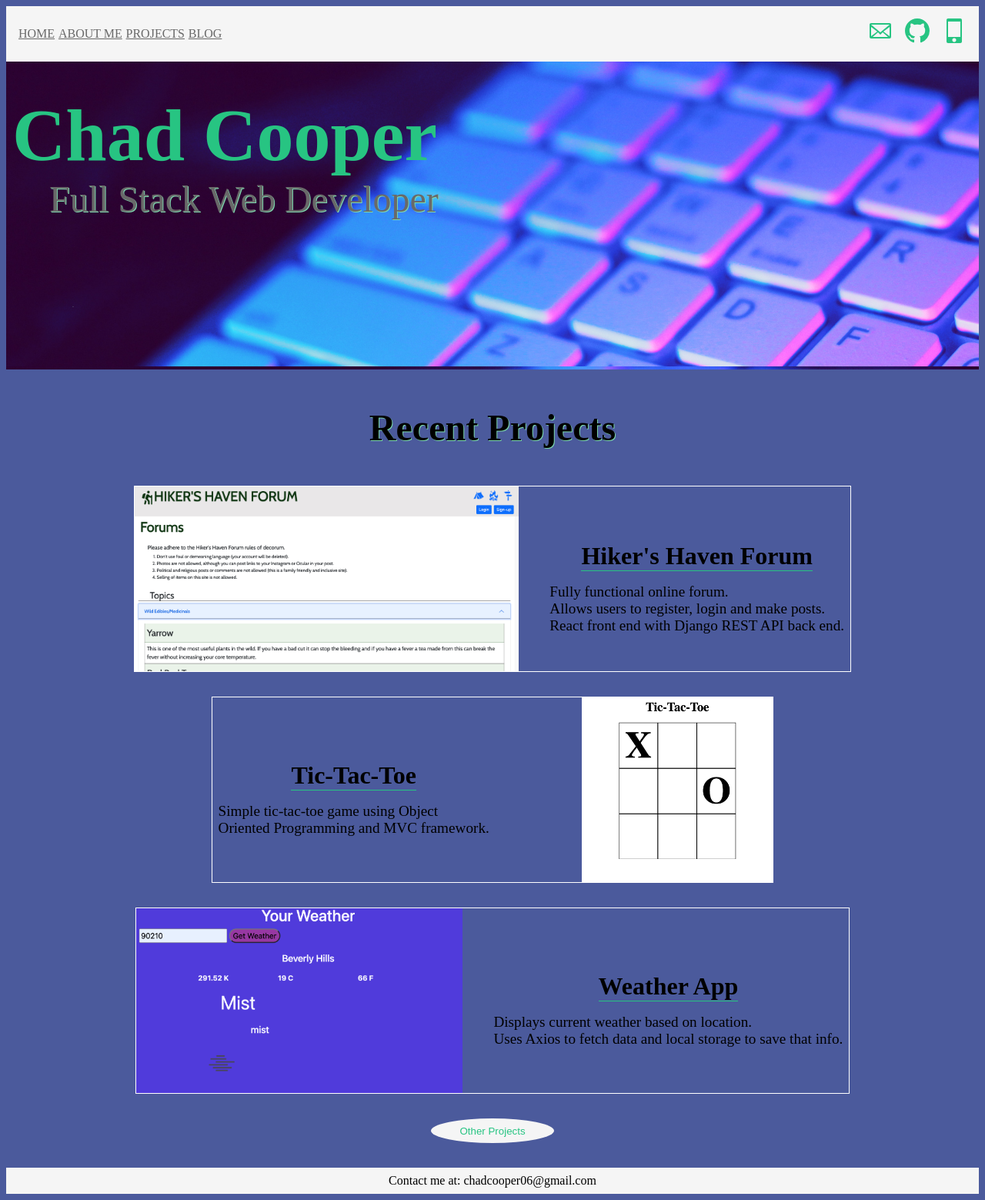
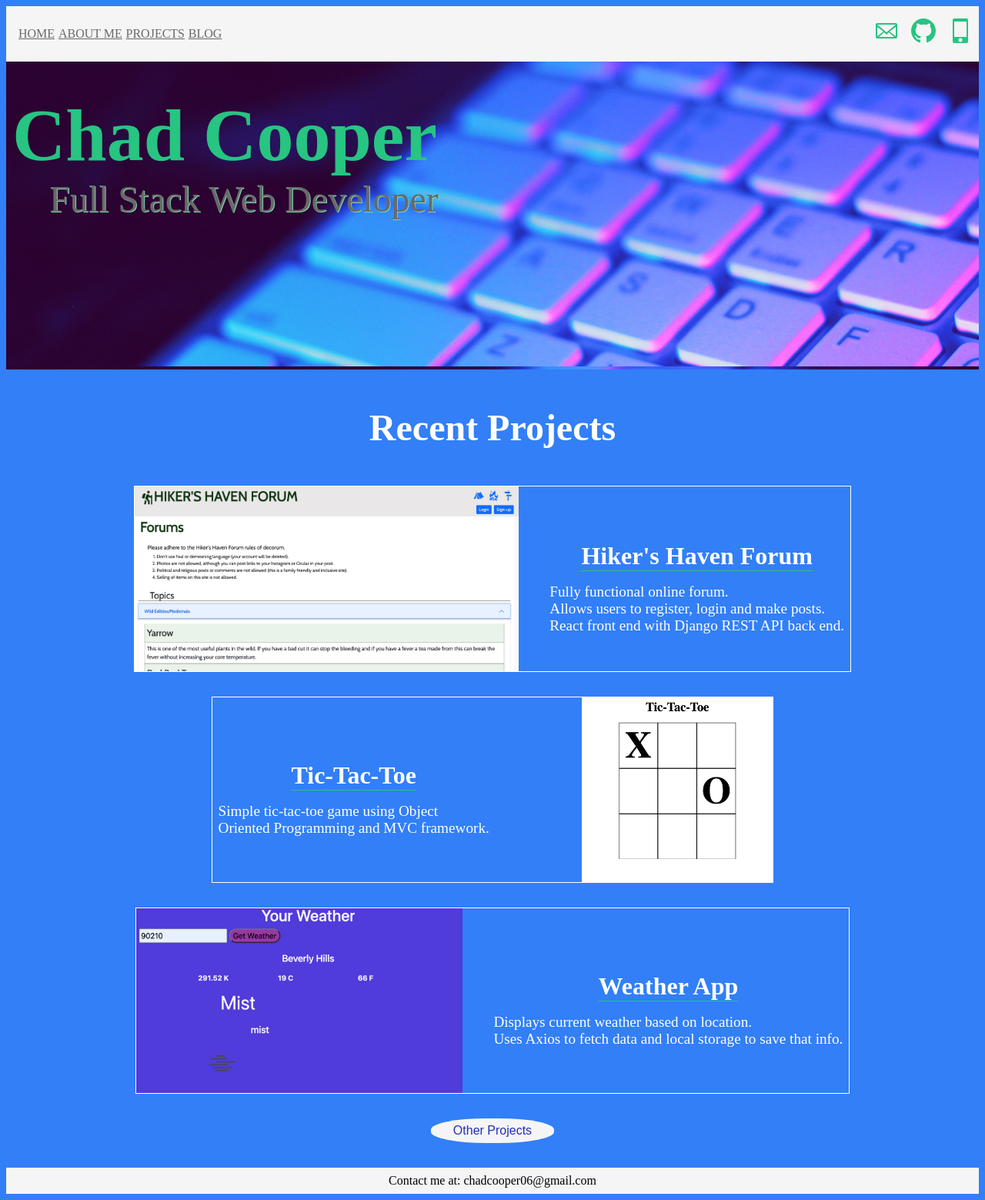
Before and after one commit to ChadCooper06/portfolio, a React (Create React App) app: page / in a window 1280 px wide. Shown: the whole page at 77% size. Built offline with nearby package versions, Linux system fonts and the light colour scheme.

Commit message:
Adjusted CSS and adding photo

```diff
--- a/src/App.css
+++ b/src/App.css
@@ -1,6 +1,6 @@
 
 html {
-  background-color: rgb(75, 90, 156);
+  background-color: #327FF7;
 }
 .footer {
   background-color: whitesmoke;
@@ -13,25 +13,36 @@ html {
   display: flex;
   justify-content: space-between;
   align-items: center;
-  padding: 1rem;
+  padding: .5rem;
   gap: .3rem;
   background-color: whitesmoke;
 }
 .links {
   display: inline-flex;
   gap: .3rem;
+  padding: .5rem;
 }
 .nav-link {
   color: dimgrey;
 }
+.nav-link:hover {
+  color: #232FB6;
+}
 .icon {
   color: #27C482;
+  padding: .5rem 0rem;
+}
+.icon:hover {
+  font-size: 120%;
+  padding: 0rem;
 }
 .homePageContainer {
   display: flex;
   flex-flow: wrap;
   justify-content: left;
   align-items: center;
+  width: 100%;
+  height: 100%;
 }
 .homeLeft {
   display: block;
@@ -75,7 +86,8 @@ html {
   justify-content: center;
   align-items: center;
   font-size: 3rem;
-  text-shadow: 1px 1px #7CD8AE;
+  color: white;
+  text-shadow: 1px 1px #327FF7;
 }
 .belowTheFold {
   display: flex;
@@ -106,6 +118,7 @@ html {
   justify-content: flex-end;
   align-items: center;
   padding: .5rem;
+  color: white;
 }
 .projectTitle {
   justify-content: center;
@@ -155,8 +168,13 @@ html {
   border: none;
   width: 10rem;
   height: 2rem;
-  border-radius: 90%;
+  border-radius: 45%;
   background-color: whitesmoke;
+  color: #232FB6;
+  font-size: 1rem;
+}
+.seeMoreBtn:hover {
+  cursor: pointer;
   color: #27C482;
 }
 .projectPageDiv {
--- a/src/home.js
+++ b/src/home.js
@@ -1,6 +1,6 @@
 import React from 'react';
 import { useNavigate } from "react-router-dom";
-//import headShot from '../pictures/headshotSquare.jpeg';
+//import headShot from '../images/headshotSquare.jpeg';
 import finalproject from './images/finalproject.png';
 import tictactoe from './images/tictactoe.png';
 import weatherapp from './images/weatherapp.png';
```
